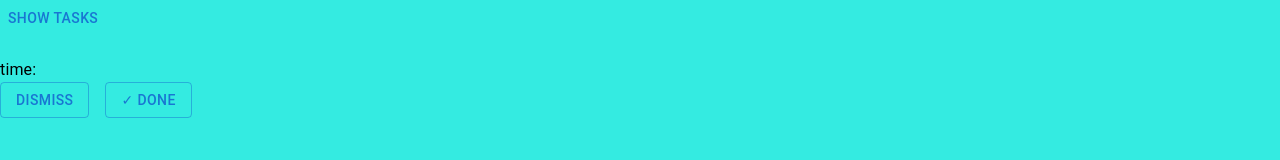
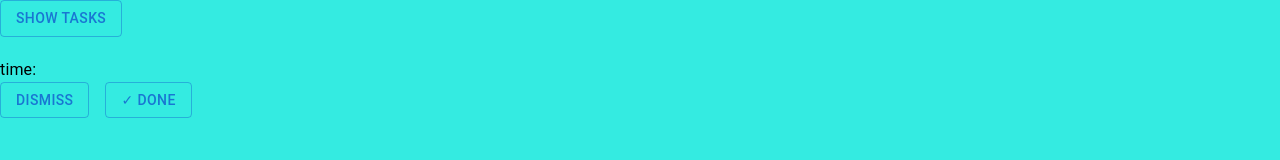
Before and after one commit to RatikKapoor/tama-got-u, a React (Create React App) app: page / in a window 1280 px wide. Shown: the top 160 px of the page. Built offline with nearby package versions, Linux system fonts and the light colour scheme; no server answers; the database is empty.

Commit message:
added button outlinr

```diff
--- a/src/screens/HomeScreen.tsx
+++ b/src/screens/HomeScreen.tsx
@@ -50,7 +50,7 @@ const HomeScreen: React.FC<HomeScreenProps> = (props: HomeScreenProps) => {
 
   return (
     <div className="overlay-div">
-      <Button onClick={toggleShowTaskList}>
+      <Button variant="outlined" href = "#Button" onClick={toggleShowTaskList}>
         {showTaskList ? "Back" : "Show Tasks"}
       </Button>
       {(props.user && props.user['preferred-activities']) &&
```
